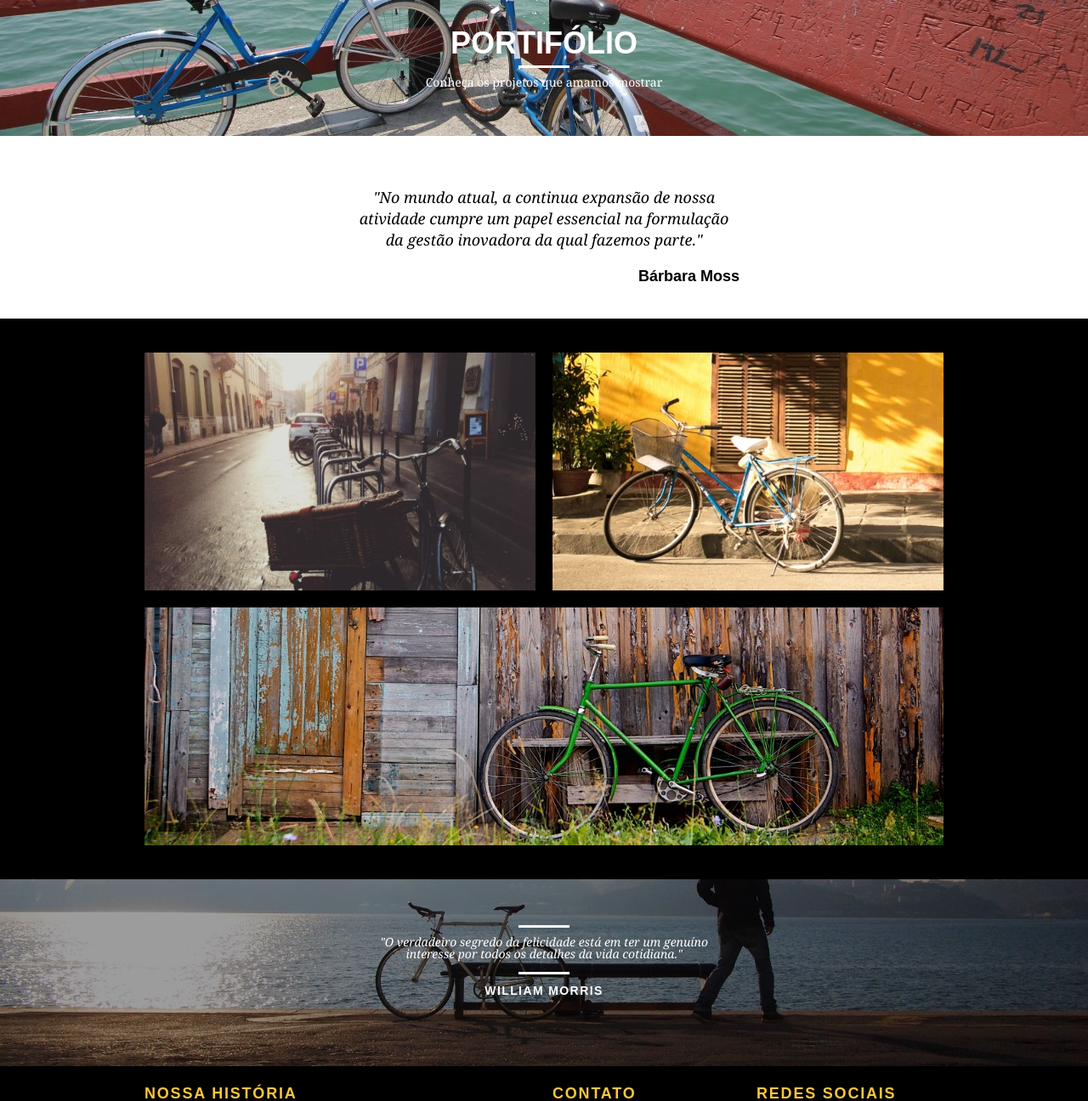
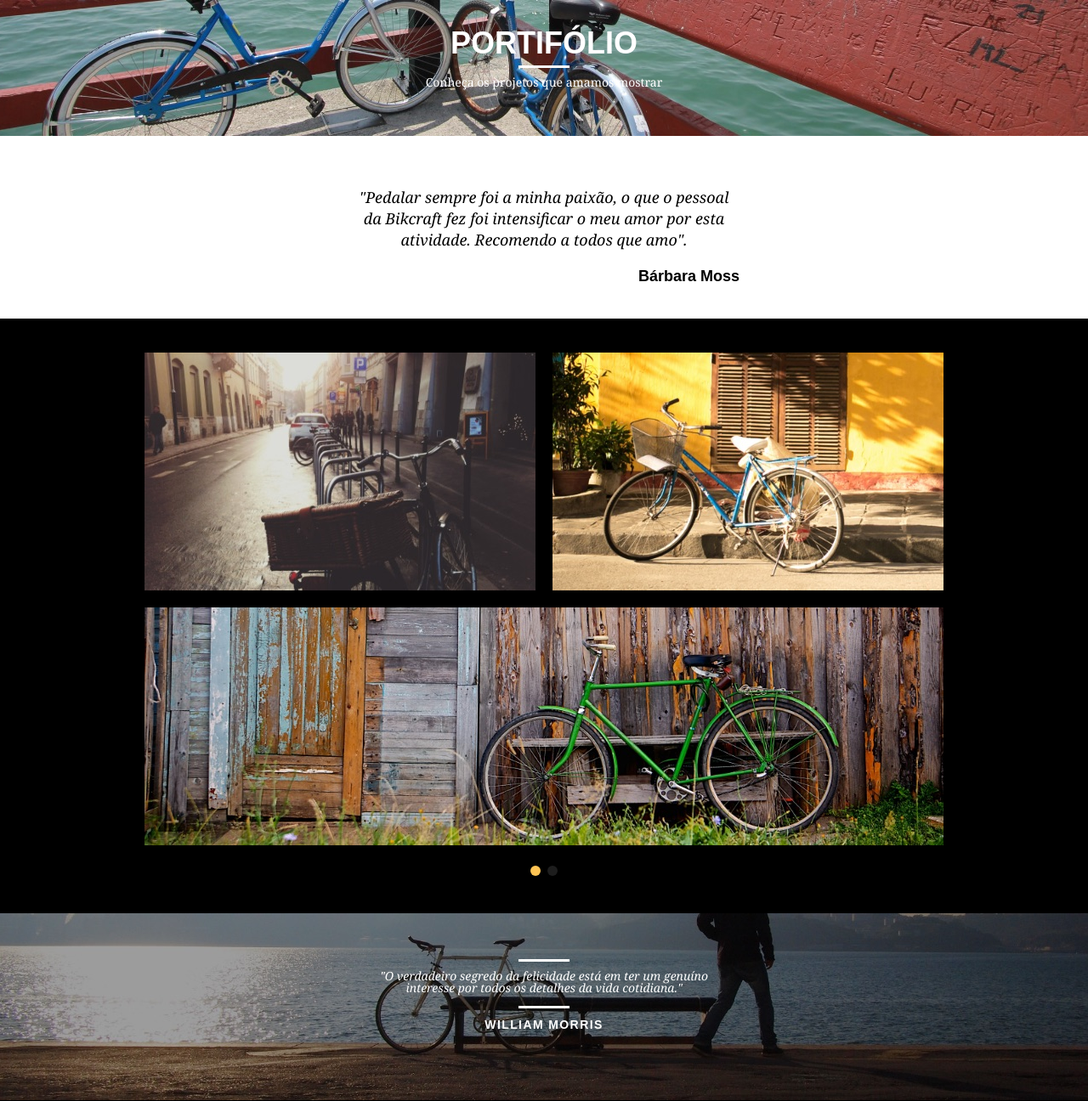
Before and after one commit to andreiv-araujo/bikcraft, a PHP site: page /portfolio.html in a window 1280 px wide. Shown: the part 92-1388 px from the top of the page at 85% size. Run offline with PHP 8.4, Linux system fonts and the light colour scheme.

Commit message:
Estilização do Site - Animações
Foram acrescentados estilos de animação ao site.

```diff
--- a/web/css/styles.css
+++ b/web/css/styles.css
@@ -376,3 +376,52 @@ img {
   background: #fec63e;
   padding: 20px 0;
 }
+
+/*Javascript*/
+.js [data-slide] {
+  position: relative;
+}
+.js [data-slide] > * {
+  position: absolute;
+  top: 0px;
+  opacity: 0;
+}
+.js [data-slide] > .active {
+  position: relative;
+  opacity: 1;
+  transition: opacity 500ms;
+  z-index: 1;
+}
+
+.js [data-slide-nav] {
+  display: block;
+  justify-content: center;
+  text-align: center;
+  margin-top: 20px;
+}
+.js [data-slide-nav] > button {
+  display: inline-block;
+  width: 12px;
+  margin: 4px;
+  height: 12px;
+  border: none;
+  padding: 0px;
+  border-radius: 6px;
+  background: #1d1d1d;
+  text-indent: -100px;
+  overflow: hidden;
+}
+.js [data-slide-nav] > button.active {
+  background: #fec454;
+}
+.js [data-anime] {
+  opacity: 0;
+}
+.js .fadeInDown {
+  transform: translate3d(0, -20px, 0);
+}
+.js .anime {
+  opacity: 1;
+  transform: none;
+  transition: opacity 0.8s, transform 0.8s;
+}
--- /dev/null
+++ b/web/js/script.js
@@ -0,0 +1,16 @@
+if (window.SimpleSlide) {
+  new SimpleSlide({
+    slide: "quote", // nome do atributo data-slide="principal"
+    time: 5000, // tempo de transição dos slides
+  });
+
+  new SimpleSlide({
+    slide: "portfolio",
+    time: 5000,
+    nav: true,
+  });
+}
+
+if (window.SimpleAnime) {
+  new SimpleAnime();
+}
--- /dev/null
+++ b/web/js/simple-anime.js
@@ -0,0 +1 @@
+window.SimpleAnime=class{constructor(){this.items=document.querySelectorAll("[data-anime]"),this.init()}animateItems(){this.items.forEach(t=>{const e=Number(t.getAttribute("data-anime"));isNaN(e)||setTimeout(()=>{t.classList.add("anime")},e)})}handleVisibility(){void 0!==document.visibilityState?"visible"===document.visibilityState&&this.animateItems():this.animateItems()}init(){this.handleVisibility=this.handleVisibility.bind(this),this.handleVisibility(),document.addEventListener("visibilitychange",this.handleVisibility)}}
--- a/web/portfolio.html
+++ b/web/portfolio.html
@@ -12,6 +12,10 @@
     <link rel="stylesheet" href="./css/responsivo.css" />
 
     <link rel="icon" href="./img/favicon.ico" />
+
+    <script>
+      document.documentElement.classList.add("js");
+    </script>
   </head>
   <body>
     <header class="header">
@@ -32,32 +36,58 @@
 
     <section class="introducao-interna interna-portfolio">
       <div class="container">
-        <h1>Portifólio</h1>
-        <p>
+        <h1 data-anime="400" class="fadeInDown">Portifólio</h1>
+        <p data-anime="800" class="fadeInDown">
           Conheça os projetos que amamos mostrar
         </p>
       </div>
     </section>
 
-    <section class="container">
+    <section class="container fadeInDown" data-slide="quote" data-anime="1200">
       <blockquote class="quote_clientes">
         <p>
-          "No mundo atual, a continua expansão de nossa atividade cumpre um
-          papel essencial na formulação da gestão inovadora da qual fazemos
-          parte."
+          "Pedalar sempre foi a minha paixão, o que o pessoal da Bikcraft fez
+          foi intensificar o meu amor por esta atividade. Recomendo a todos que
+          amo".
         </p>
         <cite>Bárbara Moss</cite>
+      </blockquote>
+      <blockquote class="quote_clientes">
+        <p>
+          "Nada melhor do que dar um rolê com a minha Bikcraft na orla. Essa é a
+          minha companheira mais fiel, nunca me traiu e está sempre a minha
+          disposição."
+        </p>
+        <cite>Jhony Rato</cite>
+      </blockquote>
+      <blockquote class="quote_clientes">
+        <p>
+          "Aqueles que ainda não possuem uma Bikcraft, não sabem o que estão
+          perdendo. A precisão é absurda e a velocidade transcedental."
+        </p>
+        <cite>Bernardo</cite>
       </blockquote>
     </section>
 
     <section class="portfolio">
-      <div class="container">
+      <div class="container" data-slide="portfolio">
         <ul class="portfolio_lista">
           <li class="grid-8">
             <img src="./img/portfolio/retro.jpg" alt="Bicicleta Retrô" />
           </li>
           <li class="grid-8">
             <img src="./img/portfolio/passeio.jpg" alt="Bicicleta Passeio" />
+          </li>
+          <li class="grid-16">
+            <img src="./img/portfolio/esporte.jpg" alt="Bicicleta Esporte" />
+          </li>
+        </ul>
+        <ul class="portfolio_lista">
+          <li class="grid-8">
+            <img src="./img/portfolio/passeio.jpg" alt="Bicicleta Passeio" />
+            <li class="grid-8">
+              <img src="./img/portfolio/retro.jpg" alt="Bicicleta Retrô" />
+            </li>
           </li>
           <li class="grid-16">
             <img src="./img/portfolio/esporte.jpg" alt="Bicicleta Esporte" />
@@ -126,5 +156,9 @@
         </div>
       </div>
     </footer>
+
+    <script src="./js/simple-anime.js"></script>
+    <script src="./js/simple-slide.js"></script>
+    <script src="./js/script.js"></script>
   </body>
 </html>
```
Also changed, not shown: web/contato.html (+10 -3 lines), web/index.html (+11 -4 lines), web/js/simple-slide.js (added, +1 -0 lines), web/produtos.html (+10 -3 lines), web/sobre.html (+10 -3 lines).
